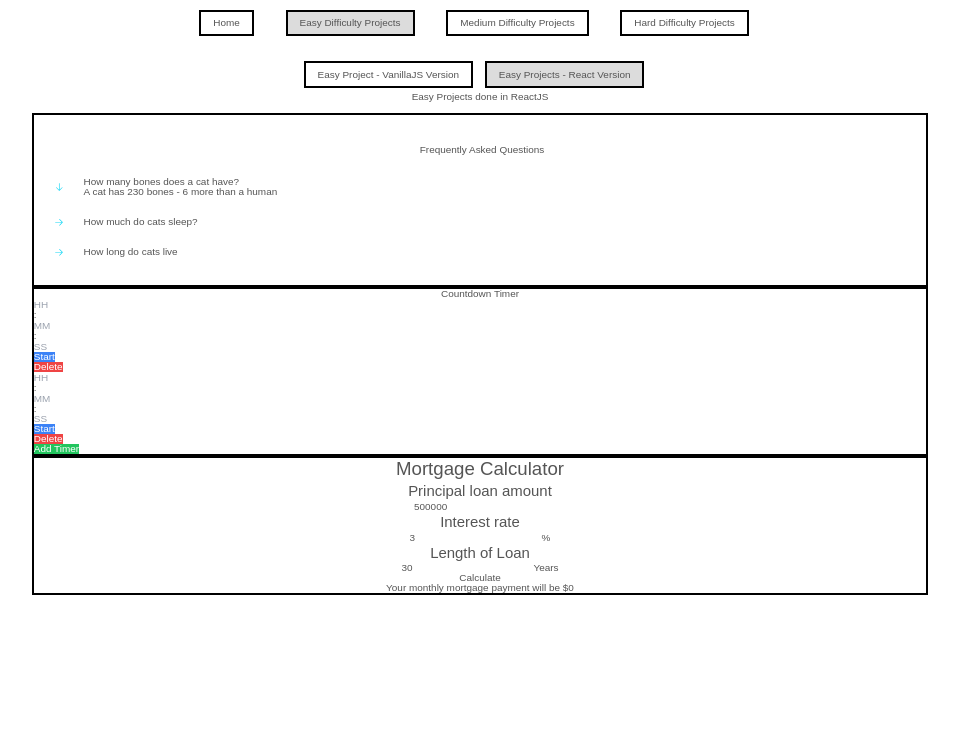
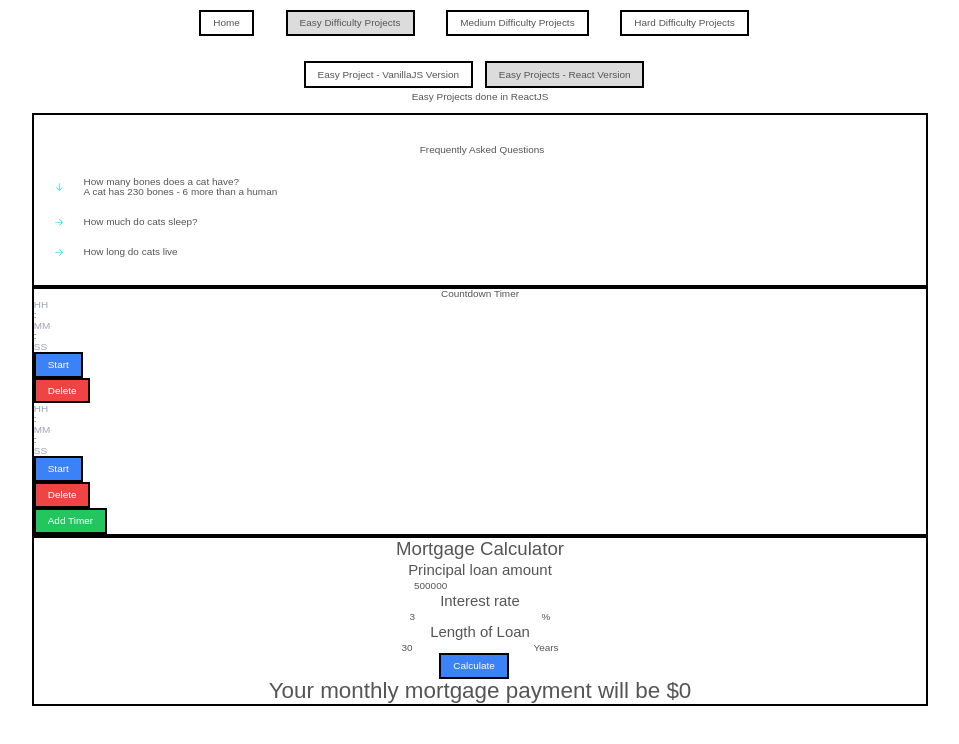
Before and after one commit to deltam3/frontendeval, a React (Vite) app in the folder consolidated/: page /Easy/React in a window 1280 px wide. Shown: the top 744 px of the page, without its empty margins (160-1119 px from the left). Built offline with nearby package versions, Linux system fonts and the light colour scheme.

Commit message:
added .btn styles for the Button component

```diff
--- a/consolidated/src/components/Button.css
+++ b/consolidated/src/components/Button.css
@@ -1,3 +1,7 @@
+.btn {
+  padding: 1.2rem 2.4rem;
+}
+
 .bg-blue-500 {
   background-color: blue;
 }
--- a/consolidated/src/components/Button.tsx
+++ b/consolidated/src/components/Button.tsx
@@ -26,9 +26,9 @@ function Button({
   ...rest
 }: Props) {
   const classes = className(rest.className, {
-    "bg-blue-500 text-white": primary,
-    "bg-red-500 text-white": danger,
-    "bg-green-500 text-white": success,
+    "btn bg-blue-500 text-white": primary,
+    "btn bg-red-500 text-white": danger,
+    "btn bg-green-500 text-white": success,
   });
 
   return (
--- a/consolidated/src/pages/Easy/projects/Mortgage/MortgagePage.tsx
+++ b/consolidated/src/pages/Easy/projects/Mortgage/MortgagePage.tsx
@@ -1,5 +1,6 @@
 import React, { useState } from "react";
 import styled from "styled-components";
+import Button from "../../../../components/Button";
 
 const MortgagePage = () => {
   const [loanAmount, setLoanAmount] = useState<number>(500000);
@@ -64,10 +65,14 @@ const MortgagePage = () => {
           </div>
         </div>
         <div>
-          <button onClick={handleSubmit}>Calculate</button>
+          <Button primary onClick={handleSubmit}>
+            Calculate
+          </Button>
         </div>
         <div>
-          <p>Your monthly mortgage payment will be ${result}</p>
+          <p className="text-4xl">
+            Your monthly mortgage payment will be ${result}
+          </p>
         </div>
       </form>
     </CalcSection>
```
